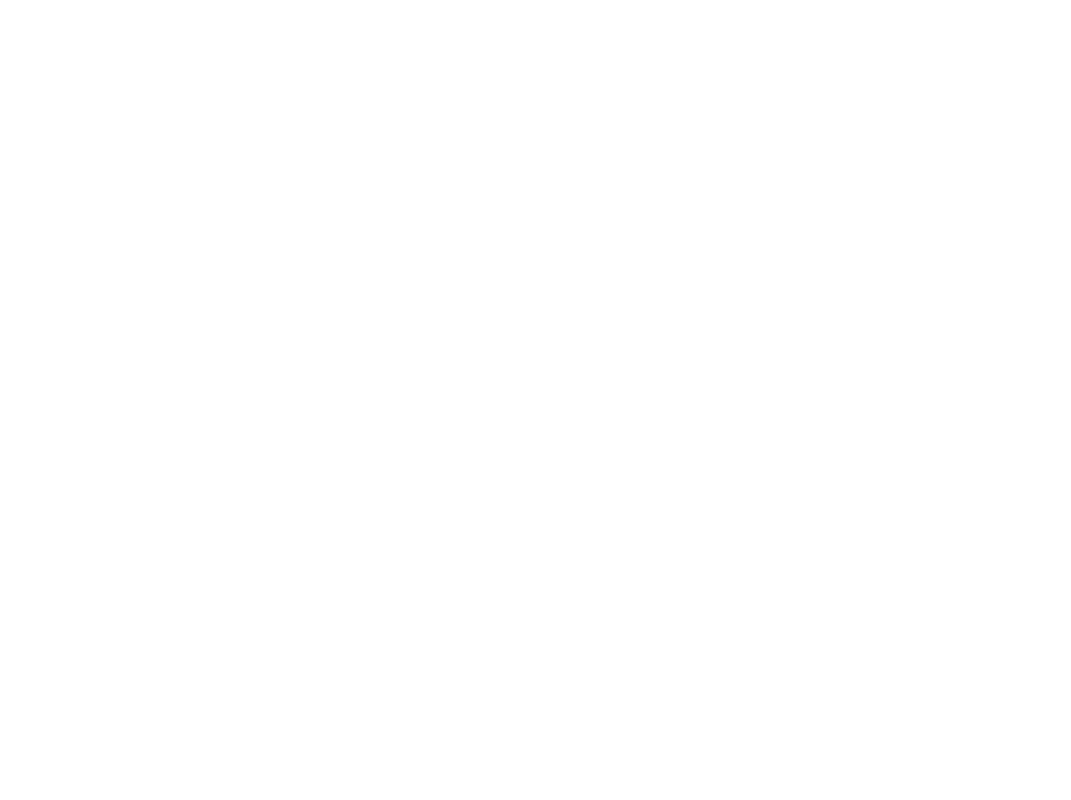
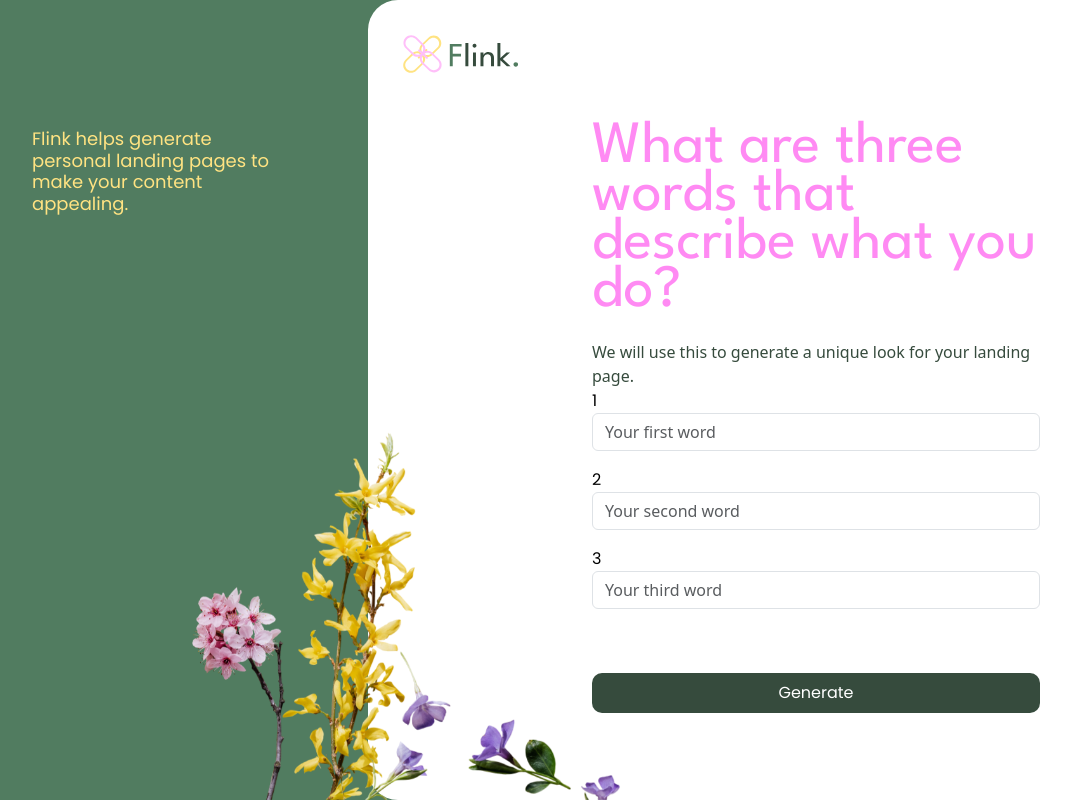
Before and after one commit to catherine-tao/flink, a React (Create React App) app: page /describe-yourself in a window 1280 px wide. Before the commit this address had no page. Shown: the whole page, without its empty margins (16-1087 px from the left). Built offline with nearby package versions, Linux system fonts and the light colour scheme.

Commit message:
React routing for sign up flow complete.

```diff
--- a/src/App.js
+++ b/src/App.js
@@ -6,6 +6,10 @@ import React, {useState} from "react"
 import Login from './pages/login';
 import Signup from './pages/signup'
 import HomePage from "./pages/homepage"
+import ChooseCategory from "./pages/chooseCategory"
+import DescribeYourself from './pages/describeYourself';
+import YourProfile from './pages/yourProfile';
+import Socials from "./pages/addSocials"
 
 function App() {
   return (
@@ -14,6 +18,10 @@ function App() {
           <Route exact path="/" element={<HomePage/>} />
           <Route exact path="/login" element={<Login/>} />
           <Route exact path="/signup" element={<Signup/>} />
+          <Route exact path="/profile" element={<YourProfile/>} />
+          <Route exact path="/category" element={<ChooseCategory/>} />
+          <Route exact path="/describe-yourself" element={<DescribeYourself/>} />
+          <Route exact path="/socials" element={<Socials/>} />
         </Routes>
     </BrowserRouter>
   );
--- a/src/pages/addSocials.js
+++ b/src/pages/addSocials.js
@@ -29,9 +29,11 @@ export default function AddSocials({ show }) {
                 <Form.Label>Tik Tok</Form.Label>
                 <Form.Control placeholder="Copy and paste the url here" />
             </Form.Group>
+            <Link to="/describe-yourself">
             <button className="green-button mt-5">
               Continue
             </button>
+            </Link>
           </Form>
         </div>
       </div>
--- a/src/pages/chooseCategory.js
+++ b/src/pages/chooseCategory.js
@@ -28,9 +28,11 @@ export default function AddSocials({ show }) {
                 </button>
             )}
           </div>
+          <Link to="/socials">
             <button className="green-button mt-5">
               Continue
             </button>
+          </Link>
         </div>
       </div>
     </div>
--- a/src/pages/describeYourself.js
+++ b/src/pages/describeYourself.js
@@ -14,7 +14,10 @@ export default function DescribeYourself({ show }) {
       <img className="flower-image-panel" src={Flowers}/>
       <div className="white-right-panel">
         <img className="white-panel-logo" src={Logo}/>
-        {!isLoading ?
+        {isLoading ?
+            <div style={{marginTop: "20%"}} className="w-75 mx-auto">
+                <h1 className="h1-pink mb-0">Generating your personal landing page...</h1>
+            </div> :
         <div className="w-50 mt-5 mx-auto">
           <h1 className="h1-pink mb-0">What are three words that describe what you do?</h1>
           <p className="page-description mt-4 mb-0">We will use this to generate a unique look for your landing page.</p>
@@ -31,14 +34,12 @@ export default function DescribeYourself({ show }) {
                 <Form.Label>3</Form.Label>
                 <Form.Control placeholder="Your third word" />
             </Form.Group>
-            <button className="green-button mt-5">
-              Continue
+            <button className="green-button mt-5" onClick={() => {setIsLoading(true)}}>
+              Generate
             </button>
           </Form>
-        </div> :
-        <div style={{marginTop: "20%"}} className="w-75 mx-auto">
-            <h1 className="h1-pink mb-0">Generating your personal page background...</h1>
-         </div> }
+        </div>
+        }
       </div>
     </div>
   );
--- a/src/pages/signup.js
+++ b/src/pages/signup.js
@@ -70,7 +70,9 @@ export default function Signup({ show }) {
                 placeholder="Choose a password"
               />
             </Form.Group>
-            <button className="green-button">Create Account</button>
+            <Link to="/profile">
+              <button className="green-button">Create Account</button>
+            </Link>
           </Form>
           <p className="already-account">
             Already have an account? <Link to={"/login"}>Sign in</Link>
--- a/src/pages/yourProfile.js
+++ b/src/pages/yourProfile.js
@@ -25,9 +25,11 @@ export default function YourProfile({ show }) {
                 <Form.Label>Profile Picture</Form.Label>
                 <Form.Control type="file" />
             </Form.Group>
-            <button className="green-button mt-5">
-              Submit
-            </button>
+            <Link to="/category">
+                <button className="green-button mt-5">
+                Continue
+                </button>
+            </Link>
           </Form>
         </div>
       </div>
```
Also changed, not shown: src/pages/shareCategory.js (deleted, +0 -11 lines).
